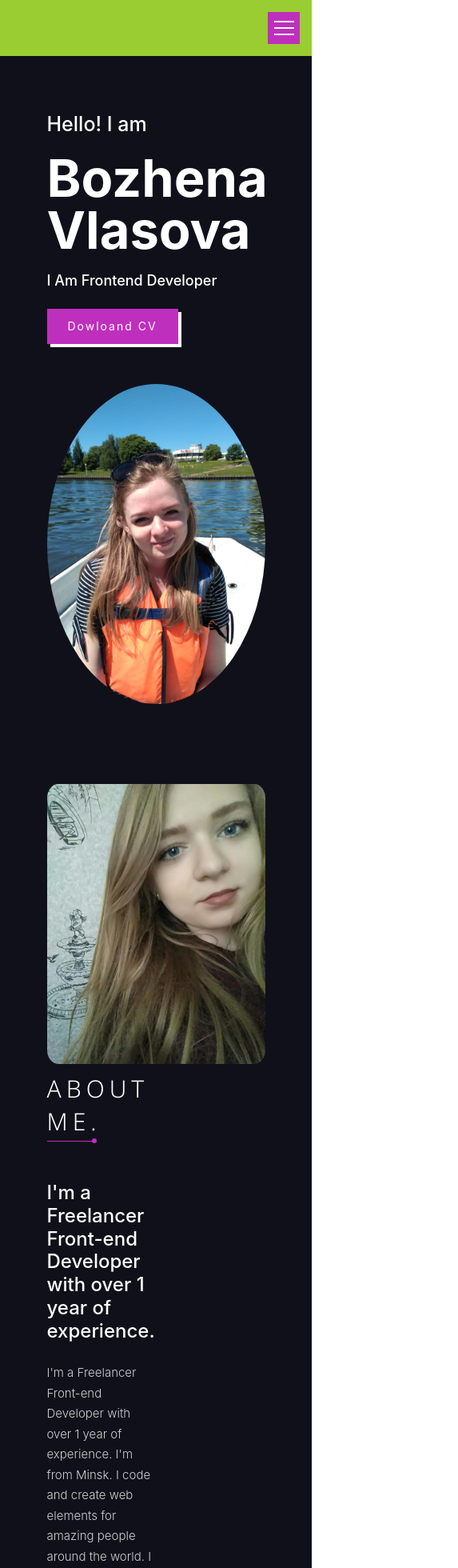
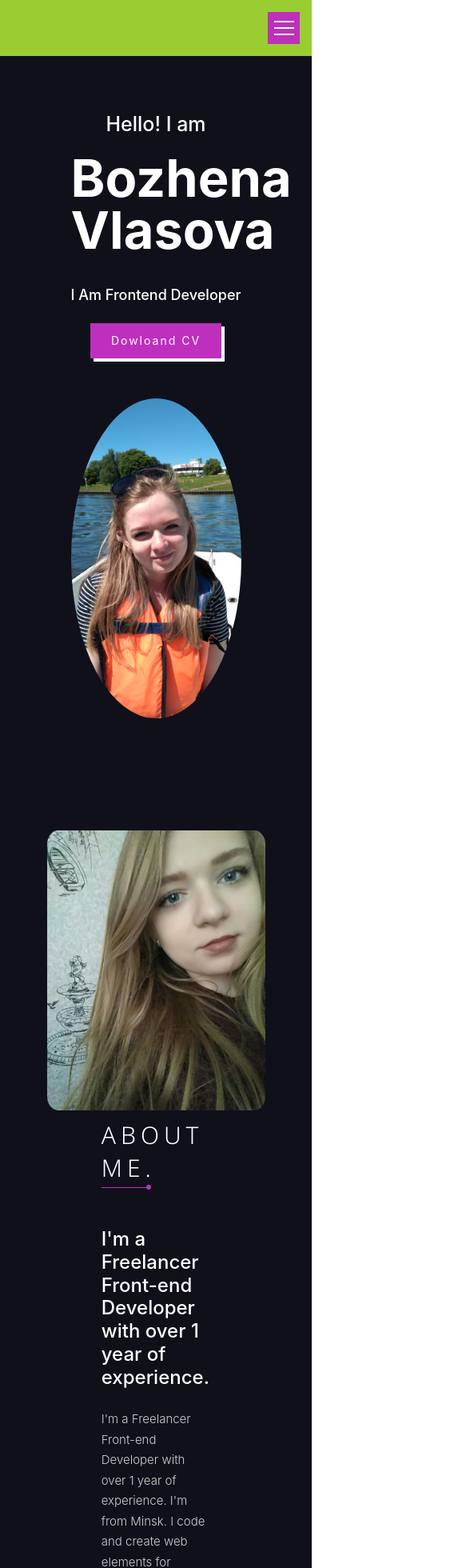
Before and after one commit to BozhenaVlasova/portfolio, a React (Create React App) app: page / in a window 390 px wide. Shown: the top 1960 px of the page at 80% size, 573 px wide, since content can reach past the window. Built offline with nearby package versions, Linux system fonts and the light colour scheme.

Commit message:
added media

```diff
--- a/src/aboutMe/AboutMe.module.css
+++ b/src/aboutMe/AboutMe.module.css
@@ -1,9 +1,10 @@
 .meBlock {
     min-height: 80vh;
-    width: 100%;
+    /*width: 100%;*/
     background-color: #10101a;
     display: flex;
     align-items: center;
+    box-sizing: border-box;
 }
 
 .meContainer {
@@ -11,6 +12,7 @@
     flex-direction: row;
     align-items: center;
     justify-content: space-between;
+    padding: 40px 0;
 }
 
 .titleAndInfo {
@@ -44,3 +46,20 @@
     background-position: center;
     background-size: cover;
 }
+
+@media screen and (max-width: 1029px) {
+    .meContainer {
+        flex-direction: column;
+        justify-content: center;
+    }
+}
+@media screen and (max-width: 490px) {
+    .photo {
+        max-width: 100%;
+    }
+}
+@media screen and (max-width: 490px) {
+    .titleAndInfo {
+        max-width: 100%;
+    }
+}
--- a/src/common/styles/Container.module.css
+++ b/src/common/styles/Container.module.css
@@ -1,8 +1,6 @@
 .container {
-    /*border: 1px solid;*/
     display: flex;
     justify-content: space-between;
-    /*align-items: center;*/
     width: 70%;
     height: 80%;
     margin: 0 auto;
@@ -10,13 +8,14 @@
     gap: 10px
 }
 
-/*h4, h3, h2 {*/
-/*    background-color: steelblue;*/
-/*    text-align: center;*/
-/*}*/
-
 .button {
     width: 120px;
     height: 40px;
     font-size: medium;
 }
+
+@media screen and (min-width: 1180px) {
+    .container {
+        width: 90%;
+    }
+}
--- a/src/contacts/Contacts.module.css
+++ b/src/contacts/Contacts.module.css
@@ -76,3 +76,24 @@ textarea {
         width: 100%;
     }
 }
+@media screen and (max-width: 1045px) {
+    .descriptionAndForm {
+        flex-direction: column;
+    }
+}
+@media screen and (max-width: 1045px) {
+    .description {
+        width: 100%;
+        margin: 10px auto;
+    }
+}
+@media screen and (max-width: 1045px) {
+    .formAndButton {
+        width: 100%;
+    }
+}
+@media screen and (max-width: 1180px) {
+    .container {
+        width: 80%;
+    }
+}
--- a/src/main/Main.module.css
+++ b/src/main/Main.module.css
@@ -1,6 +1,5 @@
 .main {
     min-height: 100vh;
-    /*background-color: #e860e6;*/
     background-color: #10101a;
     display: flex;
     align-items: center;
@@ -9,21 +8,18 @@
 }
 
 .container {
-    justify-content: space-between;
+    display: flex;
+    justify-content: center;
+    align-items: center;
     box-sizing: border-box;
+    width: 100%;
+    padding: 0 30px;
 }
 
-/*@media screen and (min-width: 992px) {*/
-/*    .text {*/
-/*        -ms-flex: 0 0 50%;*/
-/*        flex: 0 0 50%;*/
-/*        max-width: 50%;*/
-/*    }*/
-/*}*/
-
 .text {
-    width: 300px;
-    /*background-color: #f6e58f;*/
+    display: flex;
+    flex-direction: column;
+    width: 50%;
     padding: 40px 0;
 }
 
@@ -60,17 +56,44 @@
     background-size: cover;
 }
 
-
-@media screen and (min-width: 992px) {
+@media screen and (min-width: 1180px) {
     .photo {
+        max-width: 100%;
+        max-height: 100%;
+    }
+}
+@media screen and (max-width: 1228px) {
+    .photo {
+        min-width: 50%;
+        min-height: 50%;
+        justify-items: center;
+        align-self: center;
+    }
+}
+@media screen and (max-width: 585px) {
+    .photo {
+        max-width: 100%;
+        justify-items: center;
+        align-self: center;
+    }
+}
+@media screen and (max-width: 1228px) {
+    .text {
+        text-align: center;
         -ms-flex: 0 0 50%;
         flex: 0 0 50%;
         max-width: 50%;
     }
 }
-
-@media screen and (max-width: 874px) {
-    .container {
-        justify-content: center;
+@media screen and (max-width: 585px) {
+    .text {
+        min-width: 100%;
     }
 }
+@media screen and (max-width: 1228px) {
+    .container {
+        flex-direction: column;
+        justify-content: center;
+        align-items: center;
+    }
+}
--- a/src/projects/Projects.module.css
+++ b/src/projects/Projects.module.css
@@ -6,12 +6,11 @@
 }
 
 .projectsContainer {
-    /*justify-content: center;*/
     align-items: center;
+    padding: 40px 0;
 }
 
 .projects {
-    /*border: 1px solid;*/
     width: 100%;
     display: flex;
     justify-content: space-around;
@@ -24,3 +23,9 @@
         justify-content: center;
     }
 }
+
+@media screen and (max-width: 1180px) {
+    .projectsContainer {
+        width: 80%;
+    }
+}
--- a/src/skills/Skills.module.css
+++ b/src/skills/Skills.module.css
@@ -7,12 +7,11 @@
 }
 
 .skillsContainer {
-    /*justify-content: center;*/
     align-items: center;
+    padding: 40px 0;
 }
 
 .skills {
-    /*border: 1px solid;*/
     width: 100%;
     height: 90%;
     display: flex;
@@ -27,3 +26,9 @@
         justify-content: center;
     }
 }
+
+@media screen and (max-width: 1180px) {
+    .skillsContainer {
+        width: 80%;
+    }
+}
```
